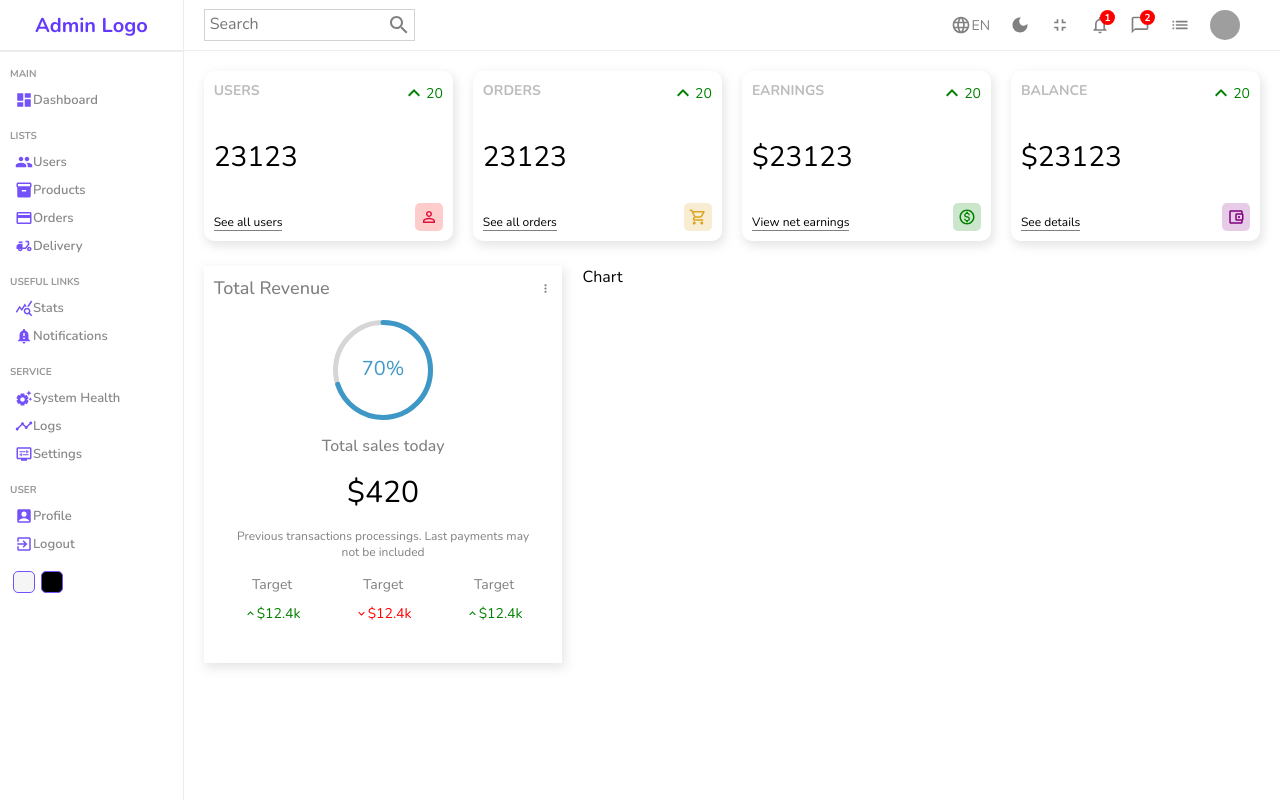
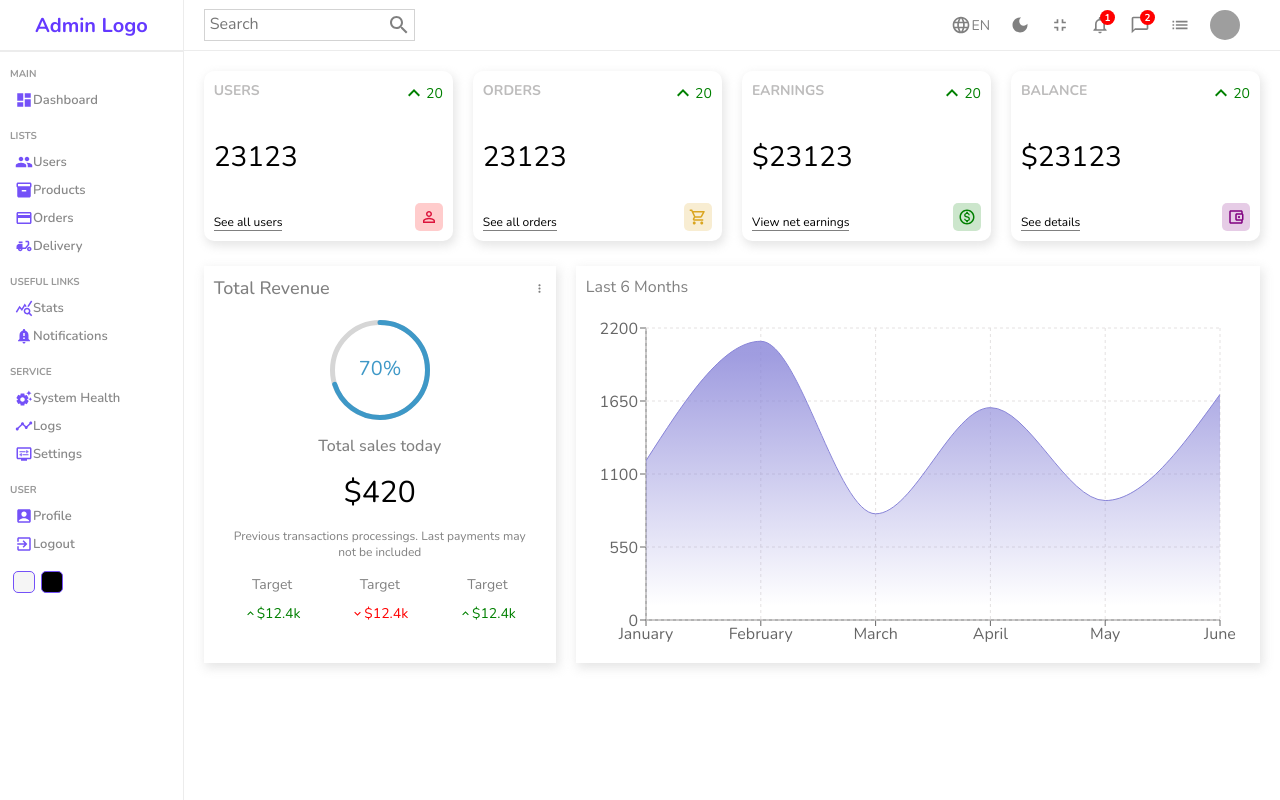
Before and after one commit to georgegaibor/adminPanel, a React (Create React App) app in the folder adminpanel/: page / in a window 1280 px wide. Built offline with nearby package versions, Linux system fonts and the light colour scheme; grey boxes are pictures that could not be loaded; the HTML template or start-up script is replaced by a standard one.

Commit message:
feat: chart mockup

```diff
--- a/adminpanel/package.json
+++ b/adminpanel/package.json
@@ -15,6 +15,7 @@
     "react-dom": "^18.0.0",
     "react-router-dom": "^6.3.0",
     "react-scripts": "5.0.0",
+    "recharts": "^2.1.9",
     "sass": "^1.49.11",
     "web-vitals": "^2.1.4"
   },
--- a/adminpanel/src/components/chart/Chart.jsx
+++ b/adminpanel/src/components/chart/Chart.jsx
@@ -1,8 +1,54 @@
 import "./chart.scss"
+import {
+  AreaChart,
+  Area,
+  XAxis,
+  YAxis,
+  CartesianGrid,
+  Tooltip,
+  ResponsiveContainer
+} from 'recharts';
+
+const data = [
+  { name: "January", total: 1200 },
+  { name: "February", total: 2100 },
+  { name: "March", total: 800 },
+  { name: "April", total: 1600 },
+  { name: "May", total: 900 },
+  { name: "June", total: 1700 },
+];
 
 const Chart = () => {
   return (
-    <div className="chart">Chart</div>
+    <div className="chart">
+      <div className="title">Last 6 Months</div>
+      <ResponsiveContainer width="100%" aspect={2/1}>
+        <AreaChart
+          width={730}
+          height={250}
+          data={data}
+          margin={{ top: 10, right: 30, left: 0, bottom: 0 }}
+        >
+          <defs>
+            <linearGradient id="total" x1="0" y1="0" x2="0" y2="1">
+              <stop offset="5%" stopColor="#8884d8" stopOpacity={0.8}/>
+              <stop offset="95%" stopColor="#8884d8" stopOpacity={0}/>
+            </linearGradient>
+          </defs>
+          <XAxis dataKey="name" />
+          <YAxis />
+          <CartesianGrid strokeDasharray="3 3" className="chartGrid"/>
+          <Tooltip />
+          <Area
+            type="monotone"
+            dataKey="total"
+            stroke="#8884d8"
+            fillOpacity={1}
+            fill="url(#total)"
+          />
+        </AreaChart>
+      </ResponsiveContainer>
+    </div>
   )
 }
 
--- a/adminpanel/src/components/chart/chart.scss
+++ b/adminpanel/src/components/chart/chart.scss
@@ -1,4 +1,15 @@
-.chart{
+.chart {
     flex: 4;
+    -webkit-box-shadow: 2px 4px 10px 1px rgba(0, 0, 0, 0.47);
+    box-shadow: 2px 4px 10px 1px rgba(201, 201, 201, 0.47);
+    padding: 10px;
+    color: gray;
 
-}
+    .title {
+      margin-bottom: 20px;
+    }
+
+    .chartGrid {
+      stroke: rgb(228, 225, 225);
+    }
+  }
```
Also changed, not shown: 1 other file (tests, documents, lock files or other folders).
